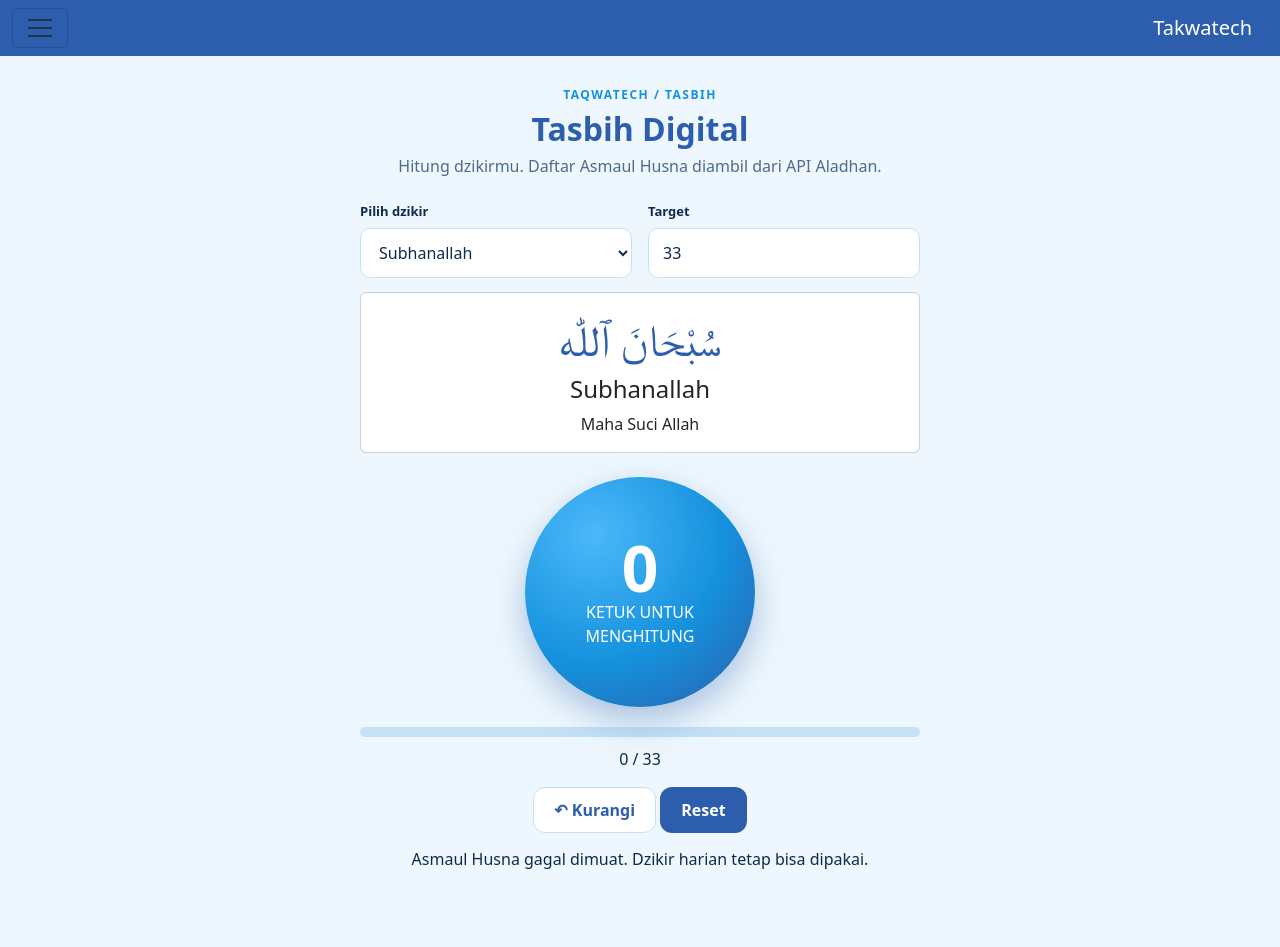
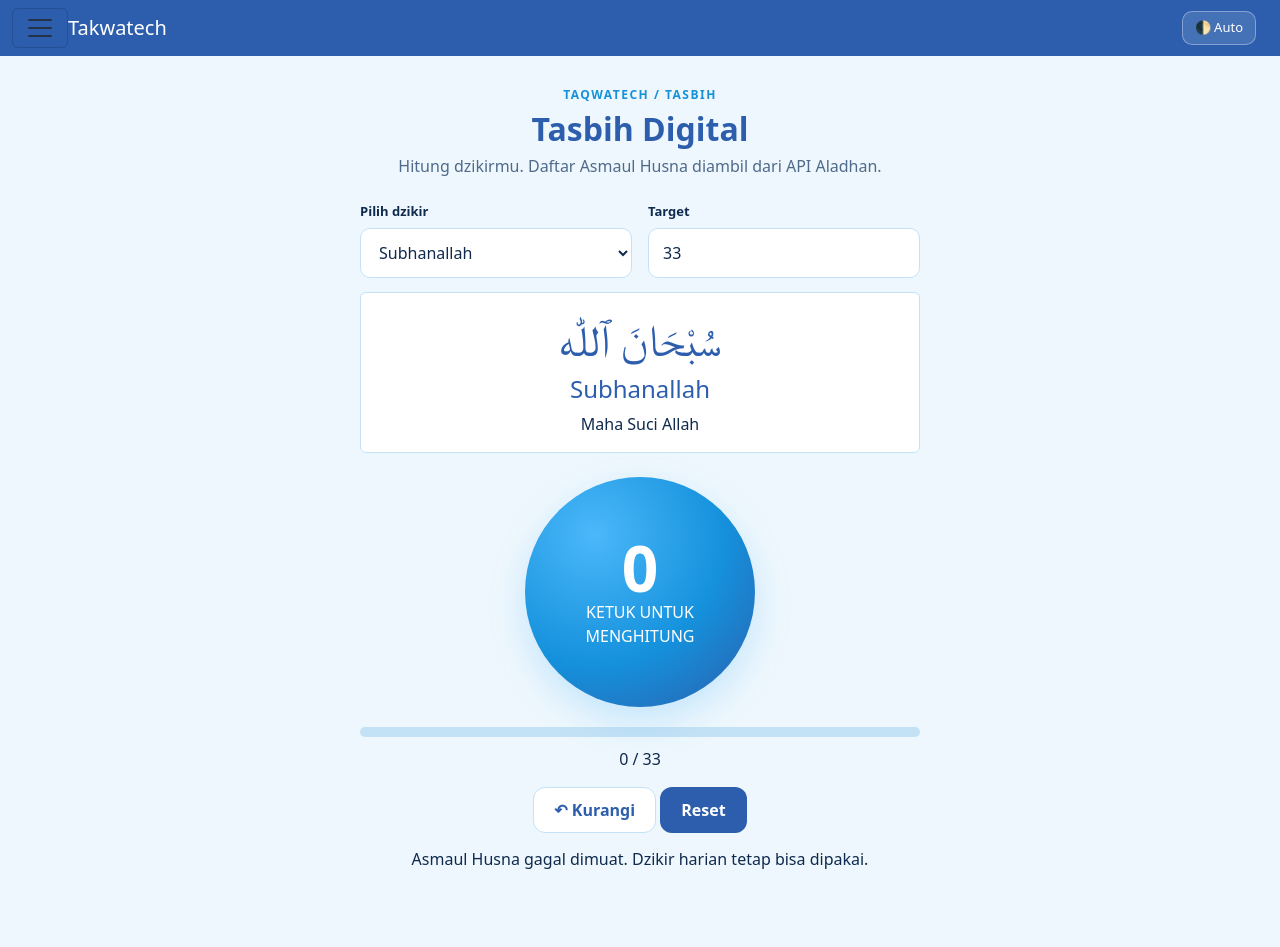
Before and after one commit to Billz2006/taqwatech, a PHP site: page /pages/tasbih.php in a window 1280 px wide. Run offline with PHP 8.4, Linux system fonts and the light colour scheme; data that the repository does not hold is empty; some libraries are stand-ins or nearby versions.

Commit message:
mode gelap

```diff
--- a/Taqwatech/includes/header.php
+++ b/Taqwatech/includes/header.php
@@ -1,9 +1,4 @@
 <?php
-// header.php - bagian atas semua halaman (<head>, CSS, dan navbar)
-// Sebelum di-include, halaman bisa mengisi:
-//   $judul_halaman  -> judul pada tab browser
-//   $css_tambahan   -> daftar file CSS tambahan dari folder css/, contoh: ['style.css']
-
 $judul_halaman = $judul_halaman ?? 'Taqwatech';
 $css_tambahan = $css_tambahan ?? [];
 ?>
@@ -13,11 +8,12 @@ $css_tambahan = $css_tambahan ?? [];
     <meta charset="UTF-8">
     <meta name="viewport" content="width=device-width, initial-scale=1.0">
     <title><?= $judul_halaman ?></title>
+    <script src="/asset/js/tema-mode.js"></script>
     <link href="https://cdn.jsdelivr.net/npm/bootstrap@6.0.0-alpha.1/dist/css/bootstrap.min.css" rel="stylesheet" integrity="sha384-B/GM4XqrwHnWXNOWMbloTmrYXZg10cakYGmpfsR/bbzQ6JAJI4ihuyADKLnBgrCe" crossorigin="anonymous">
-    <link rel="stylesheet" href="../css/tema.css">
+    <link rel="stylesheet" href="/css/tema.css">
 <?php foreach ($css_tambahan as $css) { ?>
-    <link rel="stylesheet" href="../css/<?= $css ?>">
+    <link rel="stylesheet" href="/css/<?= $css ?>">
 <?php } ?>
 </head>
 <body>
-<?php include 'navbar.php'; ?>
+<?php include __DIR__ . '/navbar.php'; ?>
--- a/Taqwatech/includes/navbar.php
+++ b/Taqwatech/includes/navbar.php
@@ -14,7 +14,7 @@ $menu = [
 ];
 
 // Nama file halaman yang sedang dibuka (supaya menunya ditandai active)
-$halaman_sekarang = basename($_SERVER['PHP_SELF']);
+$halaman_sekarang = basename($_GET['p'] ?? parse_url($_SERVER['REQUEST_URI'], PHP_URL_PATH));
 ?>
 <nav class="navbar bg-1 fg-2">
   <div class="container-fluid">
@@ -22,6 +22,7 @@ $halaman_sekarang = basename($_SERVER['PHP_SELF']);
       <span class="navbar-toggler-icon" aria-hidden="true"></span>
     </button>
     <a class="navbar-brand" href="dashboard.php">Takwatech</a>
+    <button type="button" id="tombolTema" class="tombol-tema" title="Ganti tema">🌓 Auto</button>
     <dialog class="drawer drawer-end" tabindex="-1" id="navbarTogglerDemo03" aria-labelledby="navbarTogglerDemo03Label">
       <div class="drawer-header">
         <h5 class="drawer-title" id="navbarTogglerDemo03Label">Menu</h5>
--- /dev/null
+++ b/Taqwatech/public/asset/js/tema-mode.js
@@ -0,0 +1,51 @@
+// tema-mode.js - mode terang / gelap / otomatis
+// Dimuat di <head> (lewat includes/header.php) supaya tema terpasang SEBELUM halaman tampil (tidak berkedip).
+// Pilihan pengguna disimpan di localStorage dengan kunci "taqwatech_tema": auto | terang | gelap
+// Hasilnya dipasang sebagai atribut data-tema="terang" / "gelap" di tag <html>, dibaca oleh css/tema.css.
+
+var KUNCI_TEMA = 'taqwatech_tema';
+var URUTAN_TEMA = ['auto', 'terang', 'gelap'];
+var LABEL_TEMA = { auto: '🌓 Auto', terang: '☀️ Terang', gelap: '🌙 Gelap' };
+var sistemGelap = window.matchMedia('(prefers-color-scheme: dark)');
+
+// 1. Baca & simpan pilihan
+function bacaPilihan() {
+  try { return localStorage.getItem(KUNCI_TEMA) || 'auto'; } catch (e) { return 'auto'; }
+}
+function simpanPilihan(pilihan) {
+  try { localStorage.setItem(KUNCI_TEMA, pilihan); } catch (e) {}
+}
+
+// 2. Pasang tema ke halaman
+function terapkanTema(pilihan) {
+  var gelap = pilihan === 'gelap' || (pilihan === 'auto' && sistemGelap.matches);
+  document.documentElement.setAttribute('data-tema', gelap ? 'gelap' : 'terang');
+
+  var tombol = document.getElementById('tombolTema');
+  if (tombol) {
+    tombol.textContent = LABEL_TEMA[pilihan];
+    tombol.title = 'Tema: ' + pilihan + ' (klik untuk mengganti)';
+  }
+}
+
+// 3. Langsung dijalankan saat file dimuat
+terapkanTema(bacaPilihan());
+
+// 4. Mode "auto": ikuti perubahan pengaturan perangkat
+sistemGelap.addEventListener('change', function () {
+  if (bacaPilihan() === 'auto') terapkanTema('auto');
+});
+
+// 5. Tombol ganti tema di navbar: auto -> terang -> gelap -> auto
+document.addEventListener('DOMContentLoaded', function () {
+  terapkanTema(bacaPilihan());
+
+  var tombol = document.getElementById('tombolTema');
+  if (!tombol) return;
+
+  tombol.addEventListener('click', function () {
+    var berikut = URUTAN_TEMA[(URUTAN_TEMA.indexOf(bacaPilihan()) + 1) % URUTAN_TEMA.length];
+    simpanPilihan(berikut);
+    terapkanTema(berikut);
+  });
+});
--- a/Taqwatech/public/css/tema.css
+++ b/Taqwatech/public/css/tema.css
@@ -1,37 +1,114 @@
 /* =====================================================
    tema.css  -  gaya tambahan untuk semua halaman (dipakai bersama Bootstrap). Isi:
-   1. Warna tema   2. Navbar   3. Halaman umum
-   4. Quote        5. Catatan  6. Target
-   7. Tasbih       8. Kalender
+   1. Warna terang   2. Warna gelap     3. Navbar & tombol tema
+   4. Halaman umum   5. Quote           6. Catatan
+   7. Target         8. Tasbih          9. Kalender
+   10. Al-Qur'an
+   Semua warna memakai variabel, jadi mode terang/gelap cukup mengganti nilainya di bagian 1 & 2.
 ===================================================== */
 
-/* 1. WARNA TEMA - ubah warna cukup di sini */
+/* 1. WARNA TERANG (bawaan) */
 
 :root {
-    --c1: #2C5EAD;    /* biru tua */
-    --c2: #1591DC;    /* biru */
-    --c3: #4BB8FA;    /* biru muda */
-    --c4: #C4E2F5;    /* biru pucat */
+    --latar: #eef7fd;
+    --kartu: #ffffff;
+    --input: #ffffff;
+    --lembut: #C4E2F5;
+    --garis: #C4E2F5;
+    --garis-tabel: #eaf3fa;
+    --baris-genap: #f5fafe;
     --teks: #0f2a4d;
     --abu: #4f6a8a;
+    --utama: #2C5EAD;
+    --utama-hover: #1591DC;
+    --judul: #2C5EAD;
+    --aksen: #1591DC;
+    --aksen-muda: #4BB8FA;
+    --navbar: #2C5EAD;
+    --bayangan: rgba(44,94,173,.08);
+    --cahaya: rgba(75,184,250,.25);
+    --error-garis: #e07a7a;
+    --error-teks: #aa3333;
+    color-scheme: light;
 }
 
-/* 2. NAVBAR (dipasang dari includes/navbar.php) */
+/* 2. WARNA GELAP - dipasang oleh asset/js/tema-mode.js lewat atribut data-tema="gelap" */
+
+html[data-tema="gelap"] {
+    --latar: #080616;
+    --kartu: #1A1953;
+    --input: #080616;
+    --lembut: #162E93;
+    --garis: #162E93;
+    --garis-tabel: #1f2070;
+    --baris-genap: #14133f;
+    --teks: #e8e9ff;
+    --abu: #a5a8d8;
+    --utama: #2F2FE4;
+    --utama-hover: #4a4aef;
+    --judul: #aeb0ff;
+    --aksen: #8e91ff;
+    --aksen-muda: #7f82f5;
+    --navbar: #162E93;
+    --bayangan: rgba(0,0,0,.4);
+    --cahaya: rgba(47,47,228,.45);
+    --error-garis: #d46a6a;
+    --error-teks: #ff9b9b;
+    color-scheme: dark;
+}
+
+/* 3. NAVBAR & TOMBOL TEMA (navbar dipasang dari includes/navbar.php) */
 
 .navbar.bg-1 {
-    background: var(--c1);
+    background: var(--navbar) !important;
 }
 
 .navbar .navbar-brand,
 .navbar .navbar-toggler {
-    color: #ffffff;
+    color: #ffffff !important;
 }
 
-/* 3. HALAMAN UMUM */
+.tombol-tema {
+    margin-left: auto;
+    margin-right: 12px;
+    background: rgba(255,255,255,.12);
+    color: #ffffff;
+    border: 1px solid rgba(255,255,255,.35);
+    border-radius: 10px;
+    padding: 6px 12px;
+    font: inherit;
+    font-size: 13px;
+    cursor: pointer;
+}
+
+.tombol-tema:hover {
+    background: rgba(255,255,255,.22);
+}
+
+.drawer {
+    background: var(--kartu);
+    color: var(--teks);
+}
+
+.drawer .nav-link {
+    color: var(--teks);
+}
+
+.drawer .nav-link.active {
+    color: var(--judul);
+    font-weight: 700;
+}
+
+/* 4. HALAMAN UMUM */
+
+html,
+body {
+    background: var(--latar);
+    color: var(--teks);
+}
 
 body {
-    background: #eef7fd;
-    color: var(--teks);
+    transition: background .2s ease,color .2s ease;
 }
 
 .halaman {
@@ -95,12 +172,22 @@ body {
     direction: rtl;
 }
 
+.card {
+    background: var(--kartu);
+    color: var(--teks);
+    border: 1px solid var(--garis);
+}
+
+.card-title {
+    color: var(--judul);
+}
+
 /* tombol buatan sendiri */
 
 .tombol {
     display: inline-block;
-    background: var(--c1);
-    color: #fff;
+    background: var(--utama);
+    color: #ffffff;
     font: inherit;
     font-weight: 700;
     padding: 10px 20px;
@@ -250,10 +342,10 @@ label {
     border-radius: 50%;
     border: none;
     cursor: pointer;
-    color: #fff;
+    color: #ffffff;
     margin: 24px 0 10px;
-    background: radial-gradient(circle at 30% 25%,var(--c3),var(--c2) 55%,var(--c1));
-    box-shadow: 0 14px 34px rgba(44,94,173,.35);
+    background: radial-gradient(circle at 30% 25%,var(--aksen-muda),var(--utama-hover) 55%,var(--utama));
+    box-shadow: 0 14px 34px var(--cahaya);
 }
 
 .tasbih-tombol:active {
```
Also changed, not shown: other parts of Taqwatech/public/css/tema.css (+86 -79 lines).
